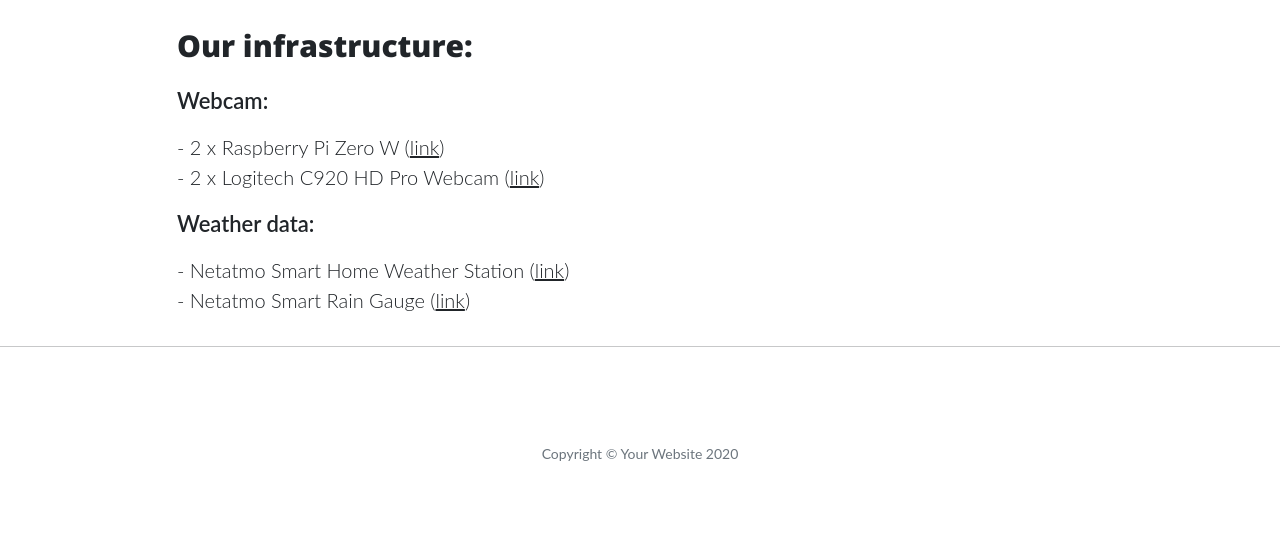
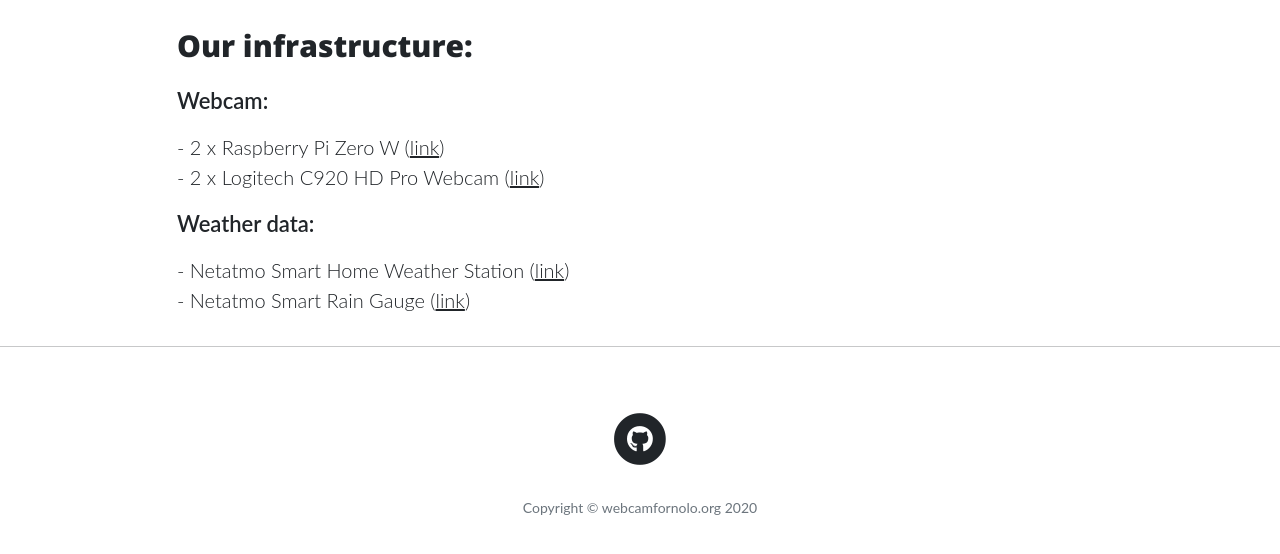
Before and after one commit to simoexpo/WebcamFornolo, a plain HTML site: page priv/static/about.html in a window 1280 px wide. Shown: the part 478-1032 px from the top of the page. Before the commit the page ends 1007 px from the top, so only its background shows below. Drawn offline with nearby package versions, Linux system fonts and the light colour scheme; no server answers.

Commit message:
Add github link

```diff
--- a/priv/static/about.html
+++ b/priv/static/about.html
@@ -96,33 +96,17 @@
     <div class="container">
       <div class="row">
         <div class="col-lg-8 col-md-10 mx-auto">
-          <!-- <ul class="list-inline text-center">
+          <ul class="list-inline text-center">
             <li class="list-inline-item">
-              <a href="#">
-                <span class="fa-stack fa-lg">
-                  <i class="fas fa-circle fa-stack-2x"></i>
-                  <i class="fab fa-twitter fa-stack-1x fa-inverse"></i>
-                </span>
-              </a>
-            </li>
-            <li class="list-inline-item">
-              <a href="#">
-                <span class="fa-stack fa-lg">
-                  <i class="fas fa-circle fa-stack-2x"></i>
-                  <i class="fab fa-facebook-f fa-stack-1x fa-inverse"></i>
-                </span>
-              </a>
-            </li>
-            <li class="list-inline-item">
-              <a href="#">
+              <a href="https://github.com/simoexpo/WebcamFornolo">
                 <span class="fa-stack fa-lg">
                   <i class="fas fa-circle fa-stack-2x"></i>
                   <i class="fab fa-github fa-stack-1x fa-inverse"></i>
                 </span>
               </a>
             </li>
-          </ul> -->
-          <p class="copyright text-muted">Copyright &copy; Your Website 2020</p>
+          </ul>
+          <p class="copyright text-muted">Copyright &copy; webcamfornolo.org 2020</p>
         </div>
       </div>
     </div>
```
Also changed, not shown: priv/static/gallery.html (+2 -20 lines), priv/static/index.html (+2 -20 lines), priv/static/login.html (+1 -19 lines), priv/static/upload.html (+1 -19 lines).
